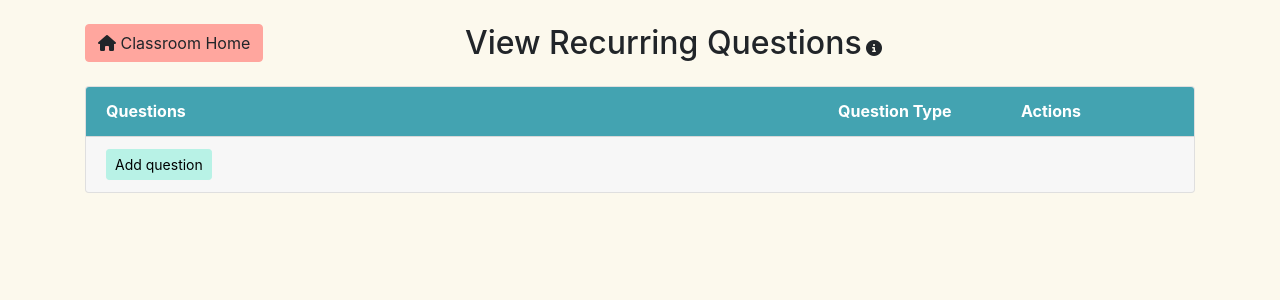
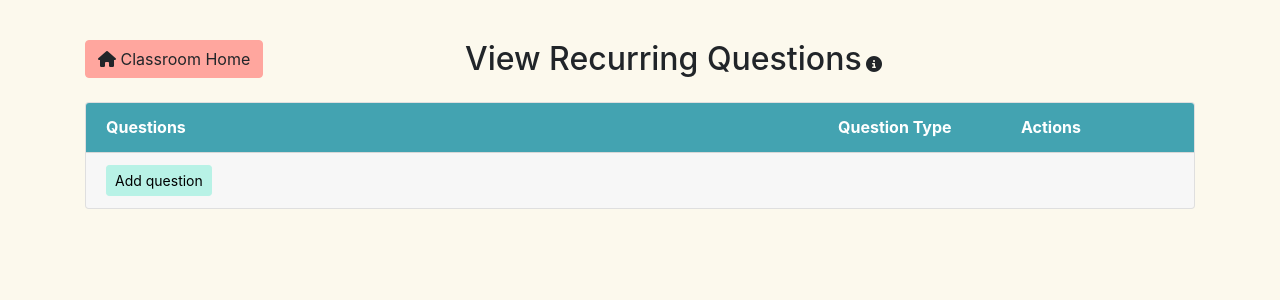
Before and after one commit to RTiwary/FeedBee, a Django app: page /teacher/1/view_recurring_questions/ in a window 1280 px wide. Shown: the part 56-356 px from the top of the page. Run offline with Django 3.2, Linux system fonts and the light colour scheme; a user stored in the database is signed in; tables that the repository leaves empty hold one stand-in row (values such as "Sample post"); some libraries are stand-ins or nearby versions.

Commit message:
minor changes to spacing and color of badges

```diff
--- a/apps/teachers/templates/teachers/view_questions.html
+++ b/apps/teachers/templates/teachers/view_questions.html
@@ -48,7 +48,7 @@
 
     <br>
 
-    <div class="content">
+    <div class="content" style="margin-top: 1em;">
         <div class="row">
             <div class="col-sm">
                 <a href="{% url 'view_classroom_info' survey.classroom_id %}" type="button" class="btn" style="border-color: #FFA69E; background-color: #FFA69E">
@@ -108,7 +108,7 @@
 
         <p class="d-inline lead">This survey is sent out every </p>
         {% for day in frequency_list %}
-            <span class="d-inline ml-1 badge badge-pill badge-primary" style="background-color: #43A3B1; border-color: #43A3B1;">{{ day }}</span>
+            <span class="d-inline ml-1 badge badge-pill badge-primary" style="background-color: #A9EFE1; border-color: #A9EFE1; color: black">{{ day }}</span>
         {% endfor %}
         <p class="lead">Ending on {{ survey.end_date }}</p>
 
--- a/apps/teachers/templates/teachers/view_recurring_questions.html
+++ b/apps/teachers/templates/teachers/view_recurring_questions.html
@@ -48,7 +48,7 @@
 
     <br>
 
-    <div class="content">
+    <div class="content" style="margin-top: 1em;">
         <div class="row">
             <div class="col-4">
                 <a href="{% url 'view_classroom_info' classroom_id %}" type="button" class="btn" style="border-color: #FFA69E; background-color: #FFA69E">
```
